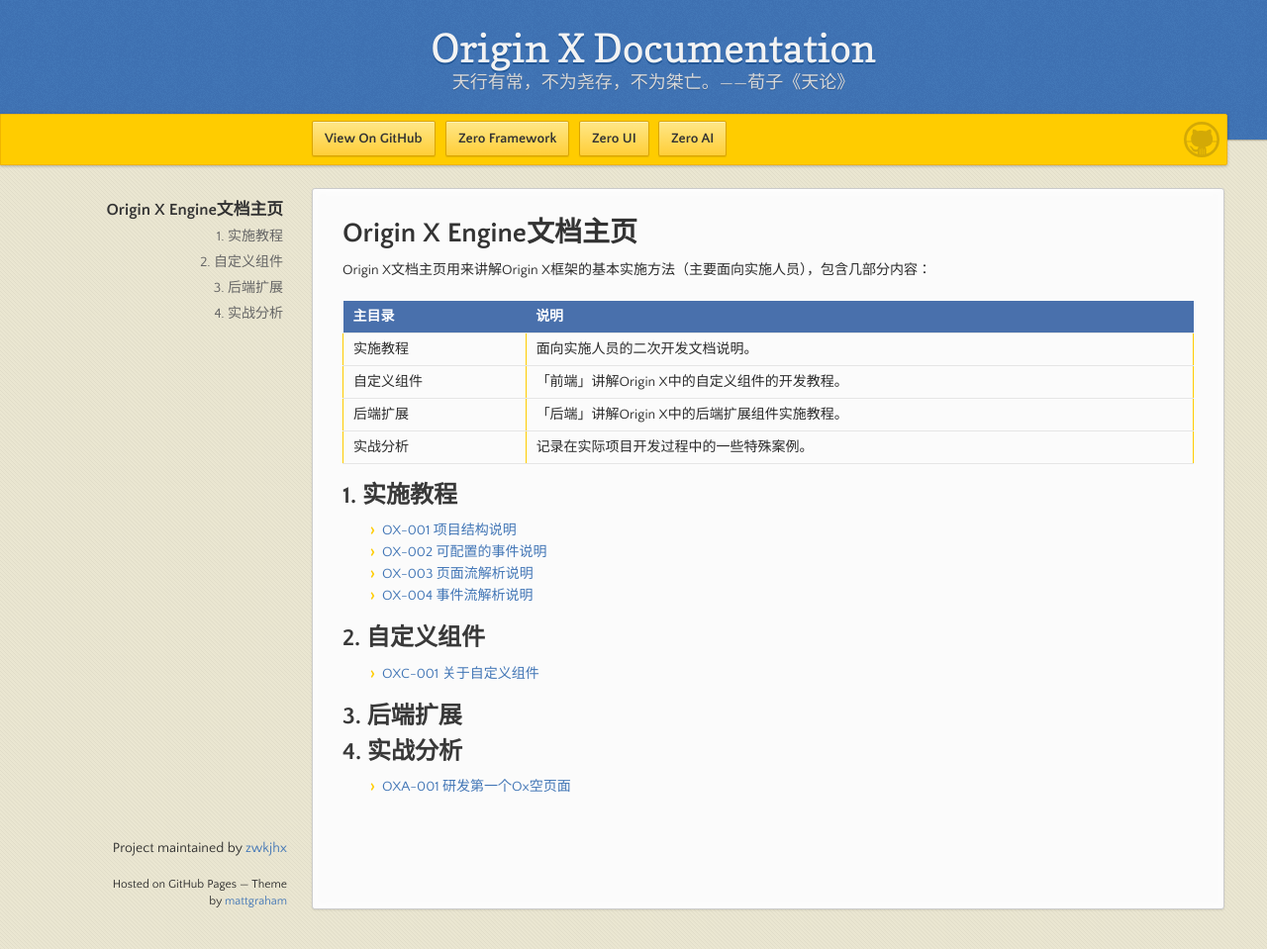
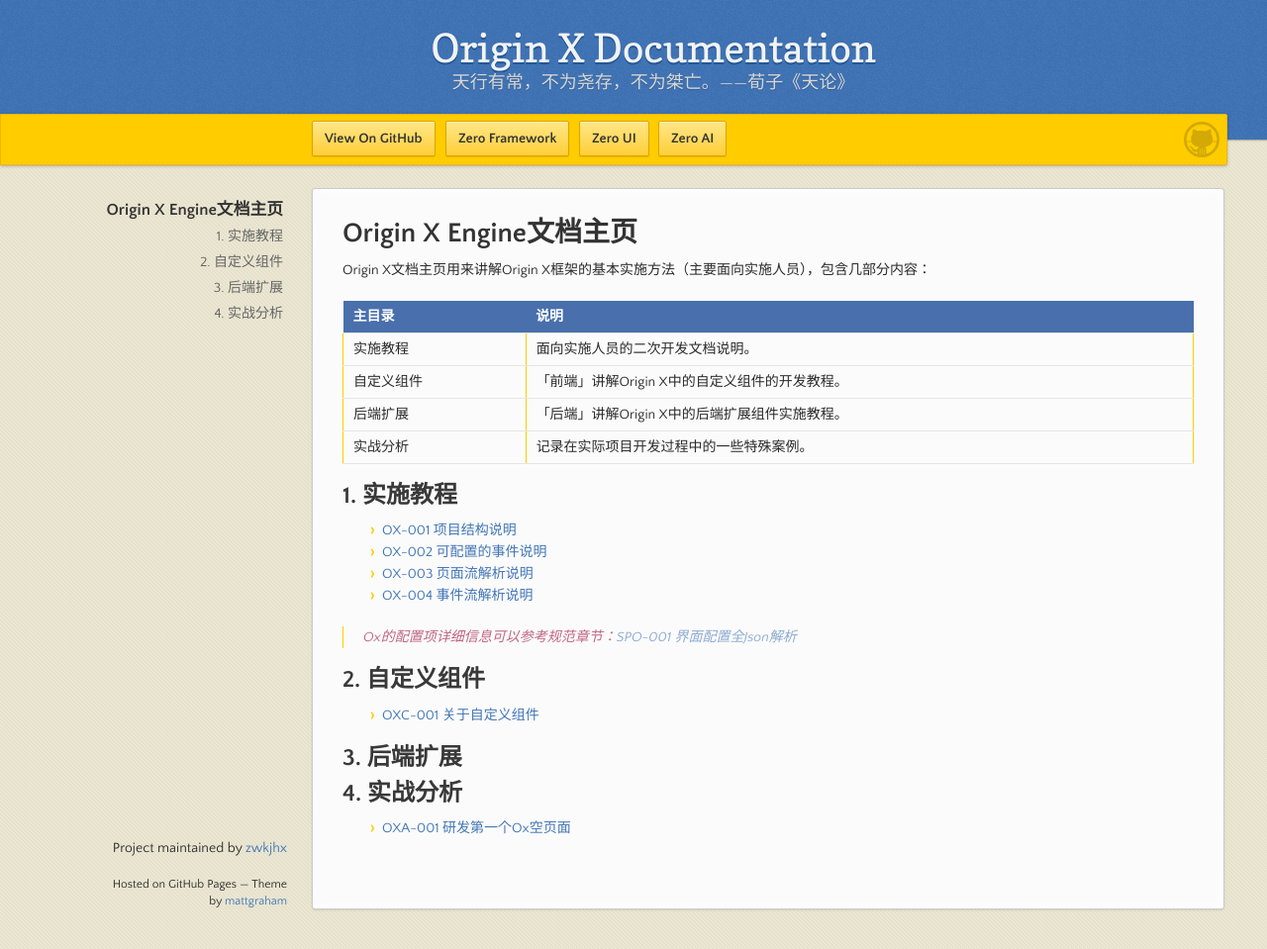
Before and after one commit to zwkjhx/ox-doc, a Jekyll site: the page built from origin-x-engine/main.md, in a window 1280 px wide and 959 px high. Shown: the whole window at 99% size. Built offline with Jekyll 4.4.1, drawn with Linux system fonts in a browser that asks for light colours; our own code applies the rules of GitHub Pages for plain Markdown files.

Commit message:
Updates origin-x-engine/main.md
Auto commit by GitBook Editor

```diff
--- a/origin-x-engine/main.md
+++ b/origin-x-engine/main.md
@@ -16,6 +16,8 @@
 * [OX-003 页面流解析说明](/origin-x-engine/1-oxshi-shi-jiao-cheng/ox-003-ye-mian-liu-jie-xi-shuo-ming.html)
 * [OX-004 事件流解析说明](/origin-x-engine/1-oxshi-shi-jiao-cheng/ox-004-shi-jian-liu-jie-xi-shuo-ming.html)
 
+> Ox的配置项详细信息可以参考规范章节：[SPO-001 界面配置全Json解析](/specification/3-origin-xgui-fan/spo-001-jie-mian-pei-zhi-quan-json-jie-xi.md)
+
 ## 2. 自定义组件
 
 * [OXC-001 关于自定义组件](/origin-x-engine/2-oxzi-ding-yi-zu-jian/oxc-001-guan-yu-zi-ding-yi-zu-jian.html)
```
